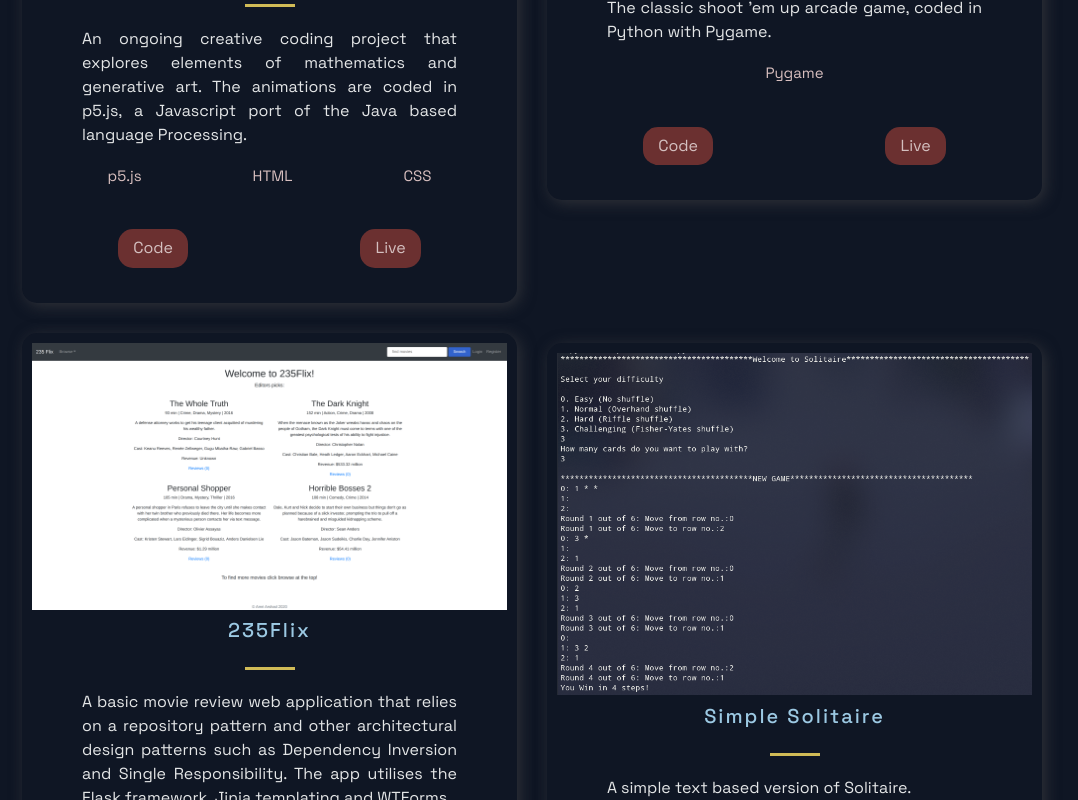
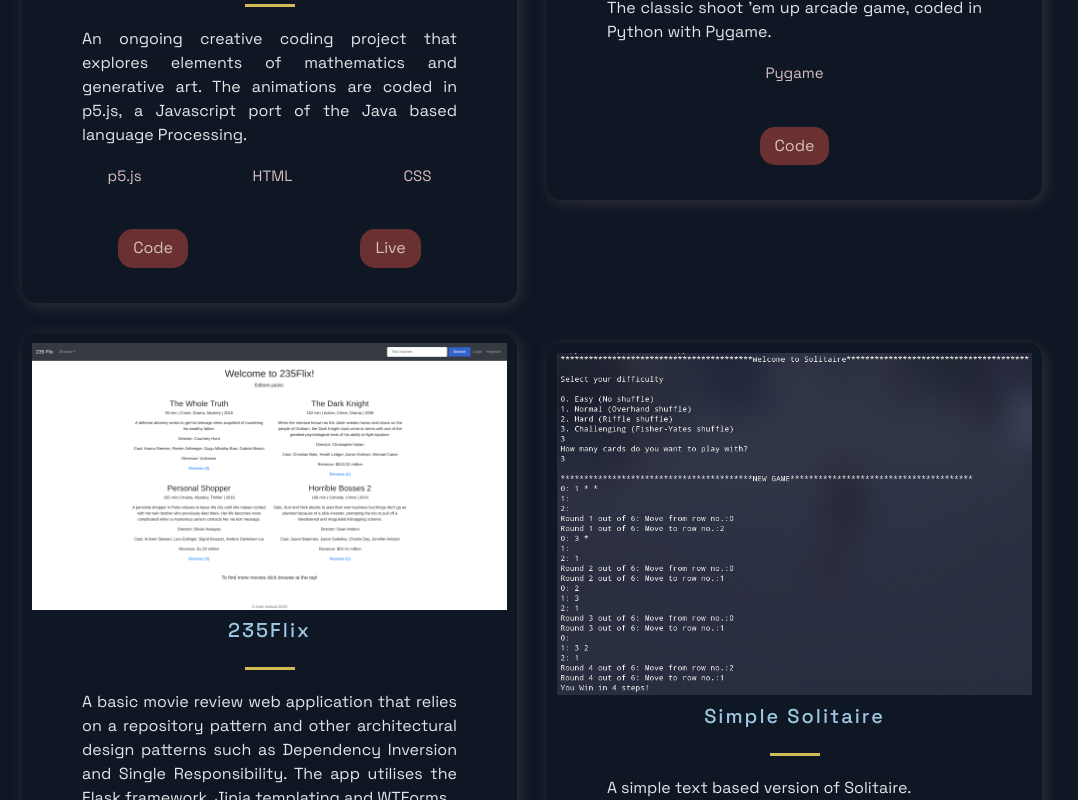
Before and after one commit to AmriArshad/amriarshad.github.io, a Next.js app: page / in a window 1280 px wide. Shown: the part 1400-2200 px from the top of the page, without its empty margins (108-1186 px from the left). Built offline with nearby package versions, Linux system fonts and the light colour scheme.

Commit message:
removed dead live links

```diff
--- a/src/components/Projects/Projects.js
+++ b/src/components/Projects/Projects.js
@@ -9,7 +9,8 @@ const Projects = () => (
     <SectionDivider />
     <SectionTitle main>Projects</SectionTitle>
     <GridContainer>
-      {projects.map(({ id, image, title, description, tags, source, live }) => (
+      {projects.map(({ id, image, title, description, tags, source, live }) => {
+        return (
           <BlogCard key={id}>
             <Img src={image} />
             <TitleContent>
@@ -24,10 +25,13 @@ const Projects = () => (
             </div>
             <UtilityList>
               <ExternalLinks href={source}>Code</ExternalLinks>
+              {live !== '' ? (
                 <ExternalLinks href={live}>Live</ExternalLinks>
+              ) : null}
             </UtilityList>
           </BlogCard>
-      ))}
+        );
+      })}
     </GridContainer>
     <br />
   </Section>
```
Lines whose indentation alone changed are shown as unchanged.
